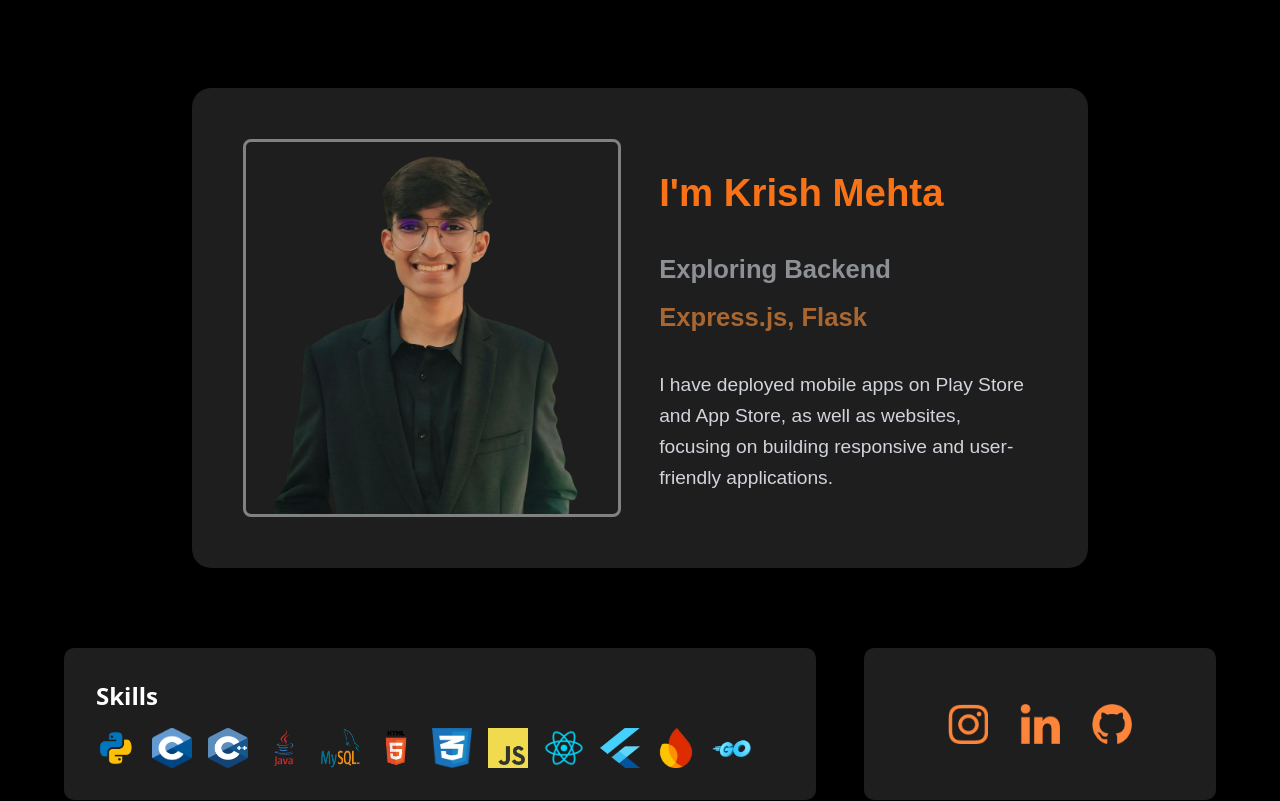
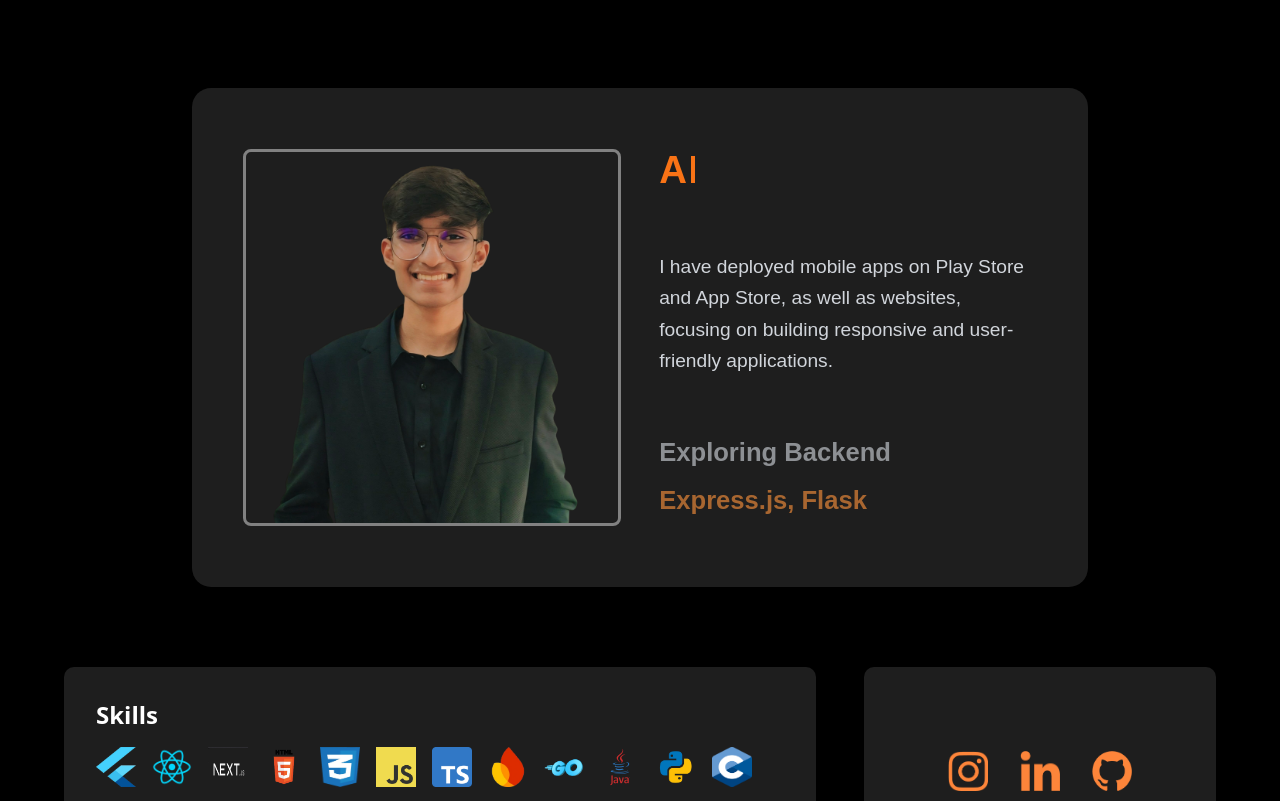
Before and after one commit to krish-1604/Portfolio, a React (Create React App) app: page / in a window 1280 px wide. Shown: the part 900-1701 px from the top of the page. Built offline with nearby package versions, Linux system fonts and the light colour scheme; a web font is replaced by a local one.

Commit message:
animations

```diff
--- a/src/components/About.jsx
+++ b/src/components/About.jsx
@@ -6,6 +6,43 @@ import '../font.css';
 const About = () => {
   const [isLoaded, setIsLoaded] = useState(false);
   const [isFrontend, setIsFrontend] = useState(true);
+
+  // Typing animation states
+  const [text, setText] = useState('');
+  const [isDeleting, setIsDeleting] = useState(false);
+  const [loopNum, setLoopNum] = useState(0);
+  const [typingSpeed, setTypingSpeed] = useState(150);
+
+  const textArray = ["I'm Krish Mehta", "App Developer", "Web Developer"];
+  const period = 2000; // Pause after typing full text
+
+  // Typing animation effect
+  useEffect(() => {
+    const handleTyping = () => {
+      const i = loopNum % textArray.length;
+      const fullText = textArray[i];
+
+      setText(isDeleting
+        ? fullText.substring(0, text.length - 1)
+        : fullText.substring(0, text.length + 1)
+      );
+
+      // Set typing speed based on action
+      setTypingSpeed(isDeleting ? 100 : 150);
+
+      // Handle complete typing or deletion
+      if (!isDeleting && text === fullText) {
+        // Pause at the end before deleting
+        setTimeout(() => setIsDeleting(true), period);
+      } else if (isDeleting && text === '') {
+        setIsDeleting(false);
+        setLoopNum(loopNum + 1);
+      }
+    };
+
+    const timer = setTimeout(handleTyping, typingSpeed);
+    return () => clearTimeout(timer);
+  }, [text, isDeleting, loopNum, textArray, typingSpeed]);
 
   // Flip text every 3 seconds
   useEffect(() => {
@@ -67,18 +104,31 @@ const About = () => {
               {/* Animated Text */}
               <div className="text-white font-nunito text-[3vw] md:text-[2vw] leading-relaxed">
 
-                {/* Static Name */}
+                {/* Typing Animation Name */}
+                <div className="text-[5vh] md:text-[4vh] lg:text-[3vw] font-semibold text-orange-500 mb-[4vh] h-[5vh] md:h-[6vh]">
+                  <motion.span
+                    initial={{ opacity: 0 }}
+                    animate={{ opacity: 1 }}
+                    transition={{ duration: 0.5 }}
+                    className="inline-block"
+                  >
+                    {text}
+                    <span className="inline-block w-[0.1em] h-[0.7em] bg-orange-500 ml-1 animate-blink"></span>
+                  </motion.span>
+                </div>
+                {/* Final Static Text */}
                 <motion.p
-                  initial={{ opacity: 0, y: -10 }}
-                  animate={{ opacity: 1, y: 0 }}
-                  transition={{ duration: 1 }}
-                  className="text-[5vh] md:text-[4vh] lg:text-[3vw] font-bold text-orange-500 mb-[4vh]"
+                  initial={{ opacity: 0 }}
+                  animate={{ opacity: 1 }}
+                  transition={{ duration: 1.5, delay: 1 }}
+                  className="mt-[6vh] sm:mt-[8vh] md:mt-[8vh] text-gray-300 text-[3.5vw] sm:text-[3vw] md:text-[1.5vw] leading-relaxed"
                 >
-                  I'm Krish Mehta
+                  I have deployed mobile apps on Play Store and App Store, as well as websites,
+                  focusing on building responsive and user-friendly applications.
                 </motion.p>
 
                 {/* Flipping Text */}
-                <div className="h-[9vh] md:h-[6vh] overflow-hidden relative">
+                <div className="mt-[6vh] sm:mt-[8vh] md:mt-[8vh] h-[5vh] sm:h-[9vh] md:h-[6vh] overflow-hidden relative">
                   <AnimatePresence mode="wait">
                     <motion.p
                       key={isFrontend ? "frontend" : "backend"}
@@ -93,7 +143,7 @@ const About = () => {
                   </AnimatePresence>
                 </div>
 
-                <div className="h-[9vh] md:h-[6vh] overflow-hidden relative">
+                <div className="h-[5vh] sm:h-[9vh] md:h-[6vh] overflow-hidden relative">
                   <AnimatePresence mode="wait">
                     <motion.p
                       key={isFrontend ? "tech1" : "tech2"}
@@ -108,16 +158,7 @@ const About = () => {
                   </AnimatePresence>
                 </div>
 
-                {/* Final Static Text */}
-                <motion.p
-                  initial={{ opacity: 0 }}
-                  animate={{ opacity: 1 }}
-                  transition={{ duration: 1.5, delay: 1 }}
-                  className="mt-[4vh] sm:mt-[3vh] md:mt-[2vh] text-gray-300 text-[3.5vw] sm:text-[3vw] md:text-[1.5vw] leading-relaxed"
-                >
-                  I have deployed mobile apps on Play Store and App Store, as well as websites,
-                  focusing on building responsive and user-friendly applications.
-                </motion.p>
+
 
               </div>
             </div>
@@ -128,4 +169,6 @@ const About = () => {
   );
 };
 
+
+
 export default About;
--- a/src/components/skills.jsx
+++ b/src/components/skills.jsx
@@ -14,7 +14,8 @@ import react from "../assets/icons of skills/react.png";
 import flutter from "../assets/icons of skills/flutter.png";
 import firebase from "../assets/icons of skills/firebase.png";
 import go from "../assets/icons of skills/GoLang.png";
-
+import ts from "../assets/icons of skills/TypeScript.png";
+import next from "../assets/icons of skills/Next.png";
 const ScrollingBanner = () => {
   const content = [
     "Flutter Dev",
@@ -79,18 +80,20 @@ const Skills = () => {
               <h2 className="text-2xl font-bold text-white mb-4">Skills</h2>
               <div className="flex flex-wrap gap-4 justify-center md:justify-start">
                 {[
-                  { src: python, alt: "Python" },
-                  { src: c, alt: "C" },
-                  { src: cpp, alt: "C++" },
-                  { src: java, alt: "Java" },
-                  { src: mysql, alt: "MySQL" },
-                  { src: html, alt: "HTML" },
-                  { src: css, alt: "CSS" },
-                  { src: js, alt: "JavaScript" },
-                  { src: react, alt: "React" },
-                  { src: flutter, alt: "Flutter" },
-                  { src: firebase, alt: "Firebase" },
-                  {src: go, alt:"GoLang"}
+                   { src: flutter, alt: "Flutter" },
+                   { src: react, alt: "React" },
+                   { src: next, alt: "NextJS" },
+                   { src: html, alt: "HTML" },
+                   { src: css, alt: "CSS" },
+                   { src: js, alt: "JavaScript" },
+                   { src: ts, alt: "TypeScript" },
+                   { src: firebase, alt: "Firebase" },
+                   { src: go, alt: "GoLang" },
+                   { src: java, alt: "Java" },
+                   { src: python, alt: "Python" },
+                   { src: c, alt: "C" },
+                   { src: cpp, alt: "C++" },
+                   { src: mysql, alt: "MySQL" },
                 ].map((skill, index) => (
                   <div key={index} className="relative group">
                     <img
--- a/src/font.css
+++ b/src/font.css
@@ -22,3 +22,10 @@
     font-weight: normal;
     font-style: normal;
   }
+@keyframes blink {
+  0%, 100% { opacity: 1; }
+   50% { opacity: 0; }
+}
+.animate-blink {
+  animation: blink 1s step-end infinite;
+}
```
Also changed, not shown: src/assets/icons of skills/Next.png (added), src/assets/icons of skills/TypeScript.png (added).
